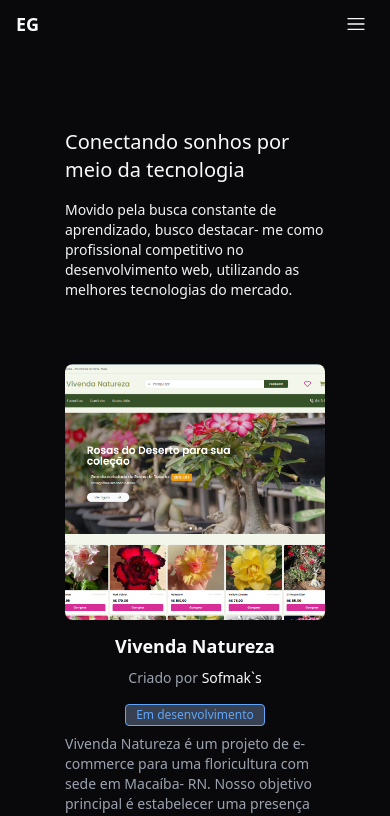
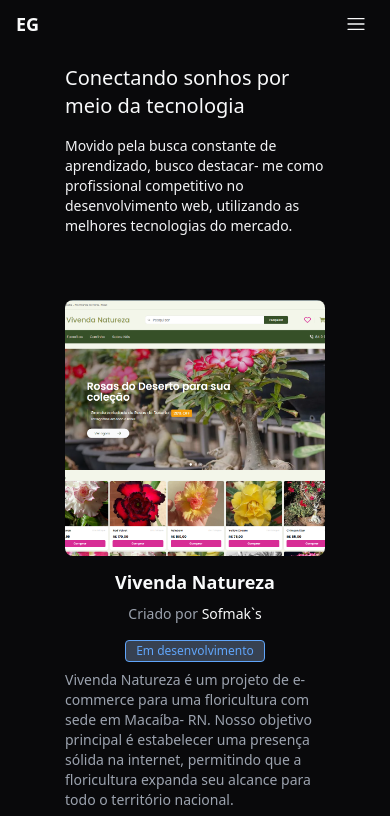
Before and after one commit to EvilisGlenio/glenio-dev, a Next.js app: page /projects in a window 390 px wide. Shown: the top 816 px of the page. Built offline with nearby package versions, Linux system fonts and the light colour scheme.

Commit message:
correction of padding top on mobile

```diff
--- a/app/about/page.tsx
+++ b/app/about/page.tsx
@@ -2,7 +2,7 @@ import { AboutContent, AboutContentComp } from "./content";
 
 const About = () => {
   return (
-    <main className="flex w-full min-h-[90%] flex-col items-center dark:bg-zinc-950 pt-32">
+    <main className="flex w-full min-h-[90%] flex-col items-center dark:bg-zinc-950 pt-32 max-md:pt-16">
       <section className="flex flex-col w-2/3 max-w-7xl items-center justify-start gap-9 md:gap-7 max-sm:gap-5">
         <h1 className="text-5xl max-lg:text-4xl max-md:text-3xl max-sm:text-xl dark:text-gray-50">
           Meu objetivo é criar pontes entre as pessoas e seus sonhos usando a
--- a/app/page.tsx
+++ b/app/page.tsx
@@ -3,7 +3,7 @@ import HomeContent, { HContent } from "./content";
 //document.documentElement.clientWidth > 640
 export default function Home() {
   return (
-    <main className="flex w-full min-h-[90%] flex-col items-center dark:bg-zinc-950 pt-32">
+    <main className="flex w-full min-h-[90%] flex-col items-center dark:bg-zinc-950 pt-32 max-md:pt-16">
       <section className="flex flex-col w-2/3 max-w-7xl items-center max-sm:justify-center sm:justify-start gap-9 md:gap-7 max-sm:gap-5">
         <div className="flex w-full max-sm:flex-col max-sm:items-center max-sm:gap-3 gap-2 sm:flex-row-reverse sm:items-center sm:justify-between  ">
           <div className="relative -z-0 flex-none max-sm:w-20 sm:w-24 md:w-28 max-sm:h-20 sm:h-24 md:h-28">
--- a/app/projects/page.tsx
+++ b/app/projects/page.tsx
@@ -81,7 +81,7 @@ const Projects = () => {
     },
   ];
   return (
-    <main className="w-full min-h-[90%] flex flex-col items-center pt-32">
+    <main className="w-full min-h-[90%] flex flex-col items-center pt-32 max-md:pt-16">
       <section className="flex flex-col w-2/3 max-w-7xl items-start gap-16">
         <div className="flex flex-col gap-4">
           <h1 className="text-5xl max-lg:text-4xl max-md:text-3xl max-sm:text-xl dark:text-gray-50">
```
